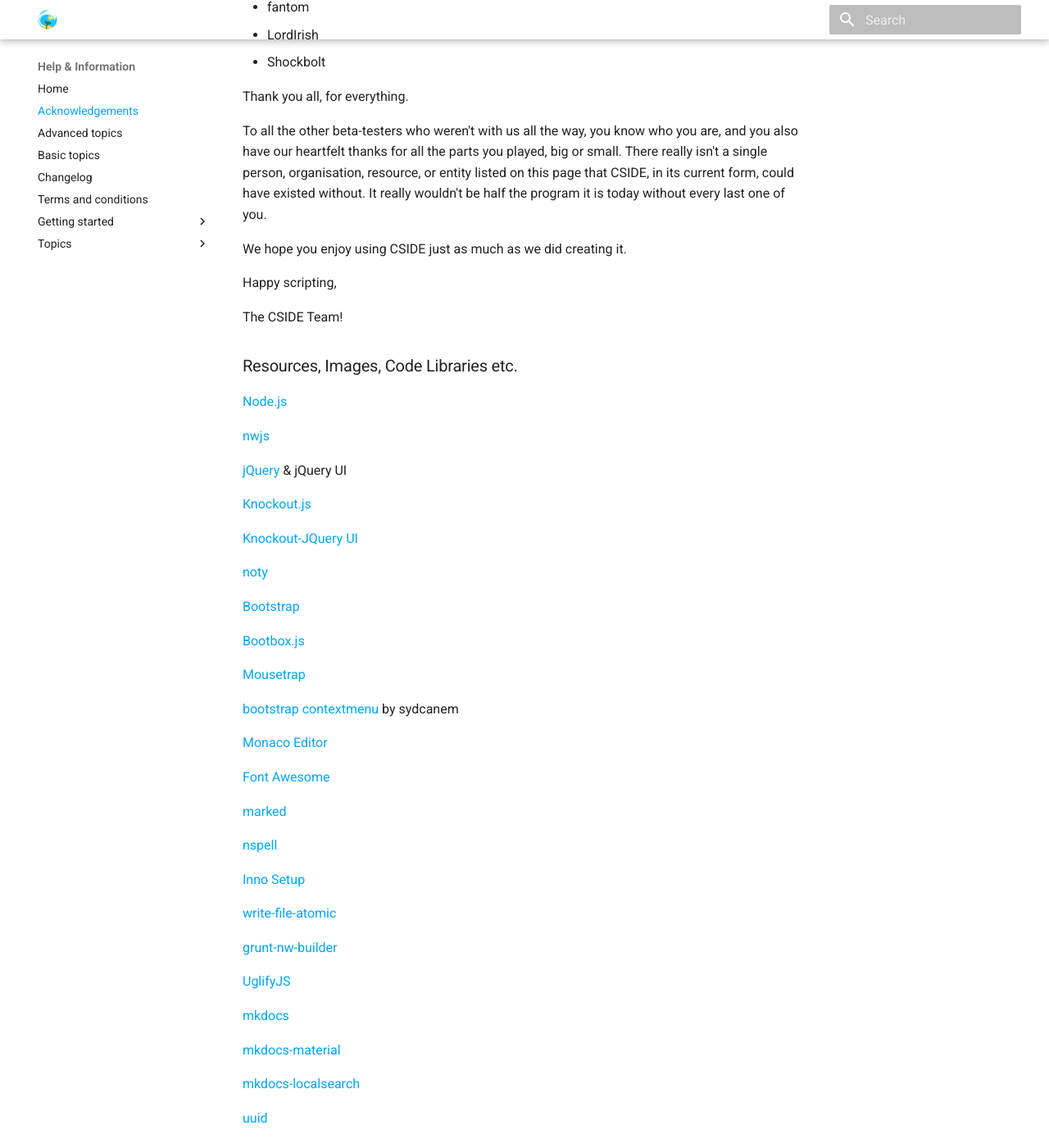
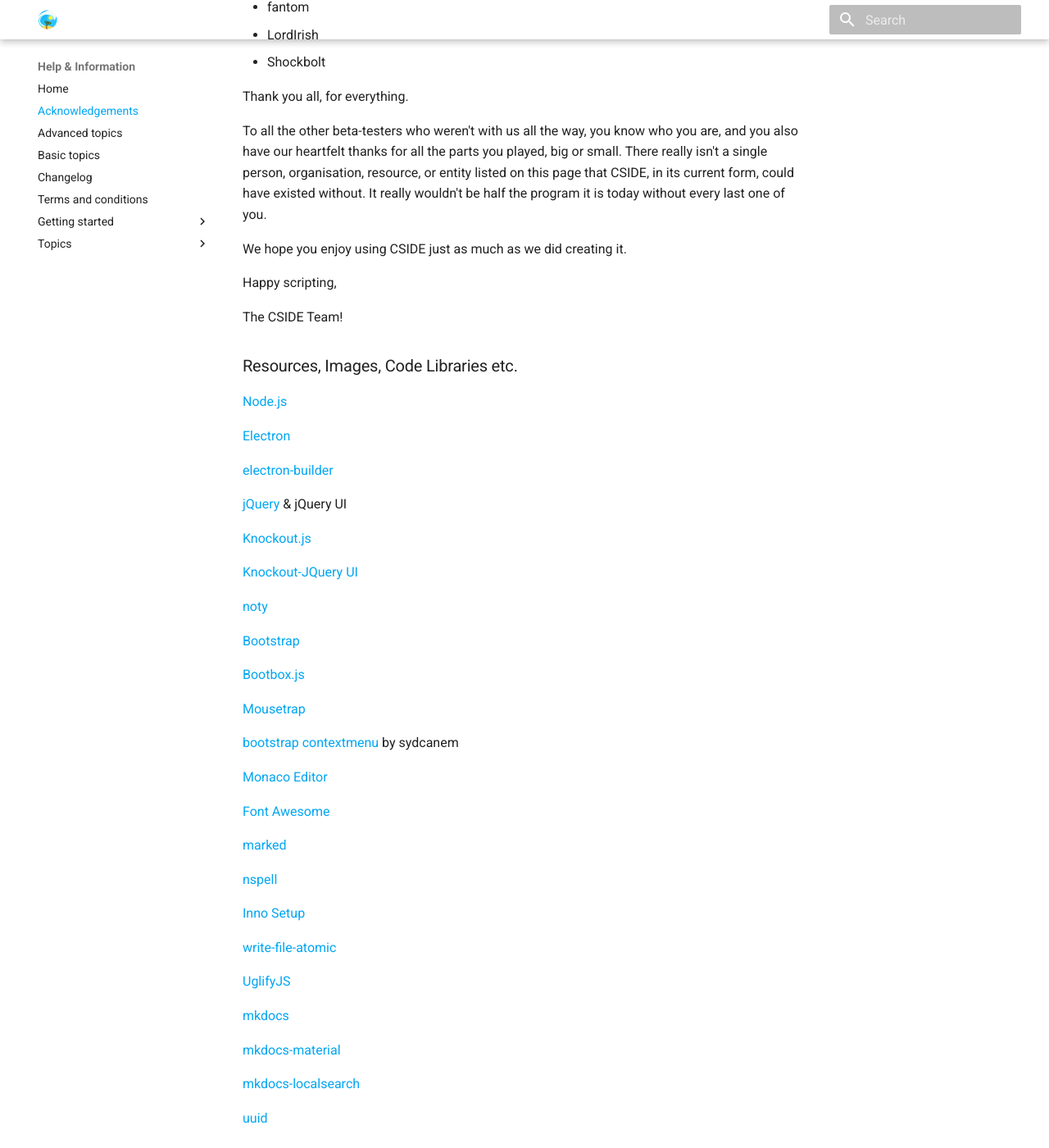
Before and after one commit to ChoicescriptIDE/main, an MkDocs documentation site: the page built from source/help/docs/acknowledgements.md, in a window 1280 px wide and 1400 px high, scrolled down 860 px. Shown: the whole window at 82% size. Built offline with MkDocs 1.6.1 and Material for MkDocs 9.7.7, drawn with Linux system fonts in a browser that asks for light colours.

Commit message:
Update acknowledgements

```diff
--- a/source/help/docs/acknowledgements.md
+++ b/source/help/docs/acknowledgements.md
@@ -25,8 +25,9 @@
 The CSIDE Team!
 
 <h3>Resources, Images, Code Libraries etc.</h3>
-<p><a rel="external" href="http://nodejs.org/">Node.js</a></p>
-<p><a rel="external" href="https://github.com/rogerwang/node-webkit">nwjs</a></p>
+<p><a rel="external" href="https://nodejs.org/">Node.js</a></p>
+<p><a rel="external" href="https://electronjs.org/">Electron</a></p>
+<p><a rel="external" href="https://www.electron.build">electron-builder</a></p>
 <p><a rel="external" href="http://jquery.com/">jQuery</a> & jQuery UI</p>
 <p><a rel="external" href="http://knockoutjs.com/">Knockout.js</a></p>
 <p><a rel="external" href="https://github.com/gvas/knockout-jqueryui">Knockout-JQuery UI</a></p>
@@ -41,7 +42,6 @@
 <p><a rel="external" href="https://github.com/wooorm/nspell">nspell</a></p>
 <p><a rel="external" href="http://www.jrsoftware.org/isinfo.php">Inno Setup</a></p>
 <p><a rel="external" href="https://www.npmjs.com/package/write-file-atomic">write-file-atomic</a></p>
-<p><a rel="external" href="https://github.com/nwjs/grunt-nw-builder">grunt-nw-builder</a></p>
 <p><a rel="external" href="https://github.com/mishoo/UglifyJS">UglifyJS</a></p>
 <p><a rel="external" href="https://www.mkdocs.org">mkdocs</a></p>
 <p><a rel="external" href="https://squidfunk.github.io/mkdocs-material">mkdocs-material</a></p>
```
